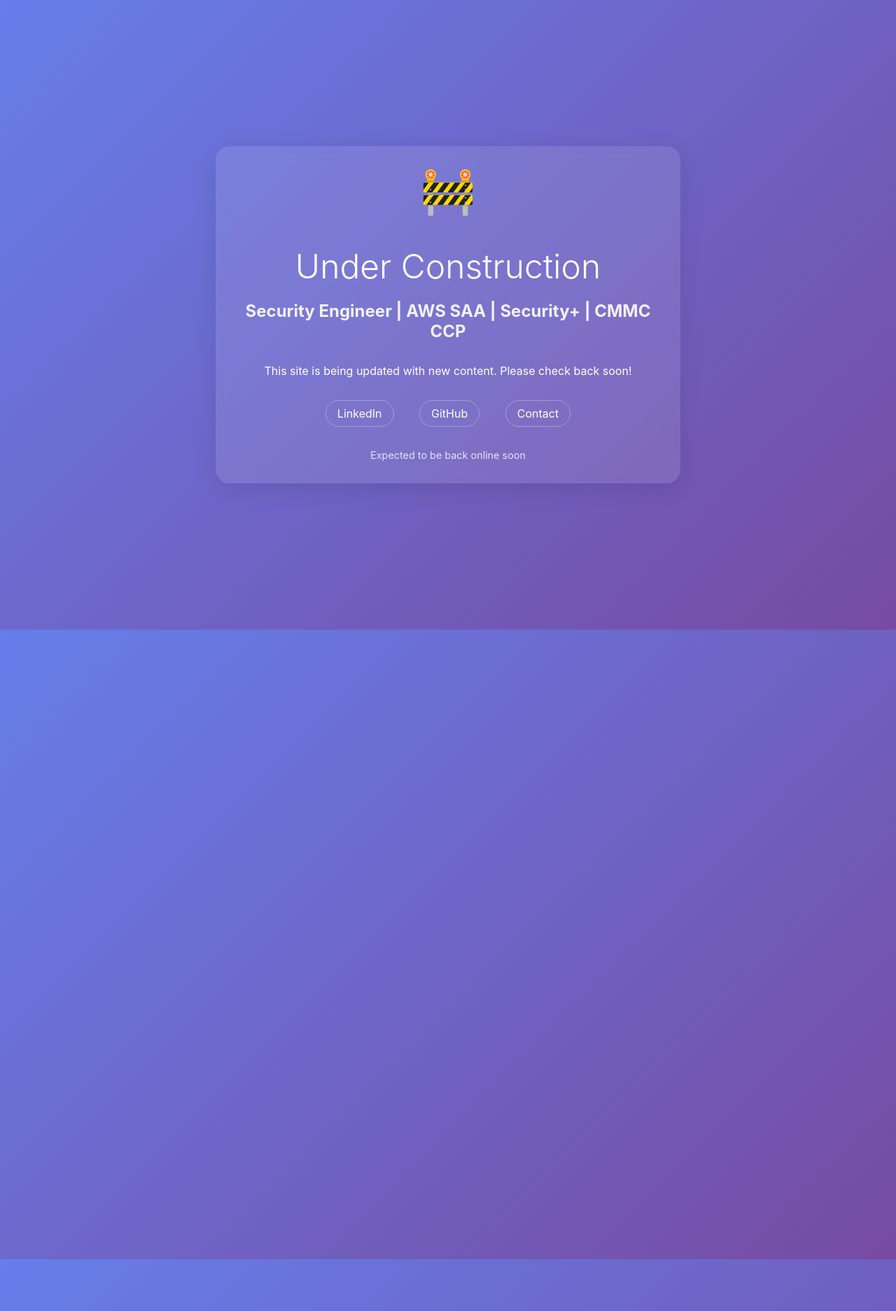
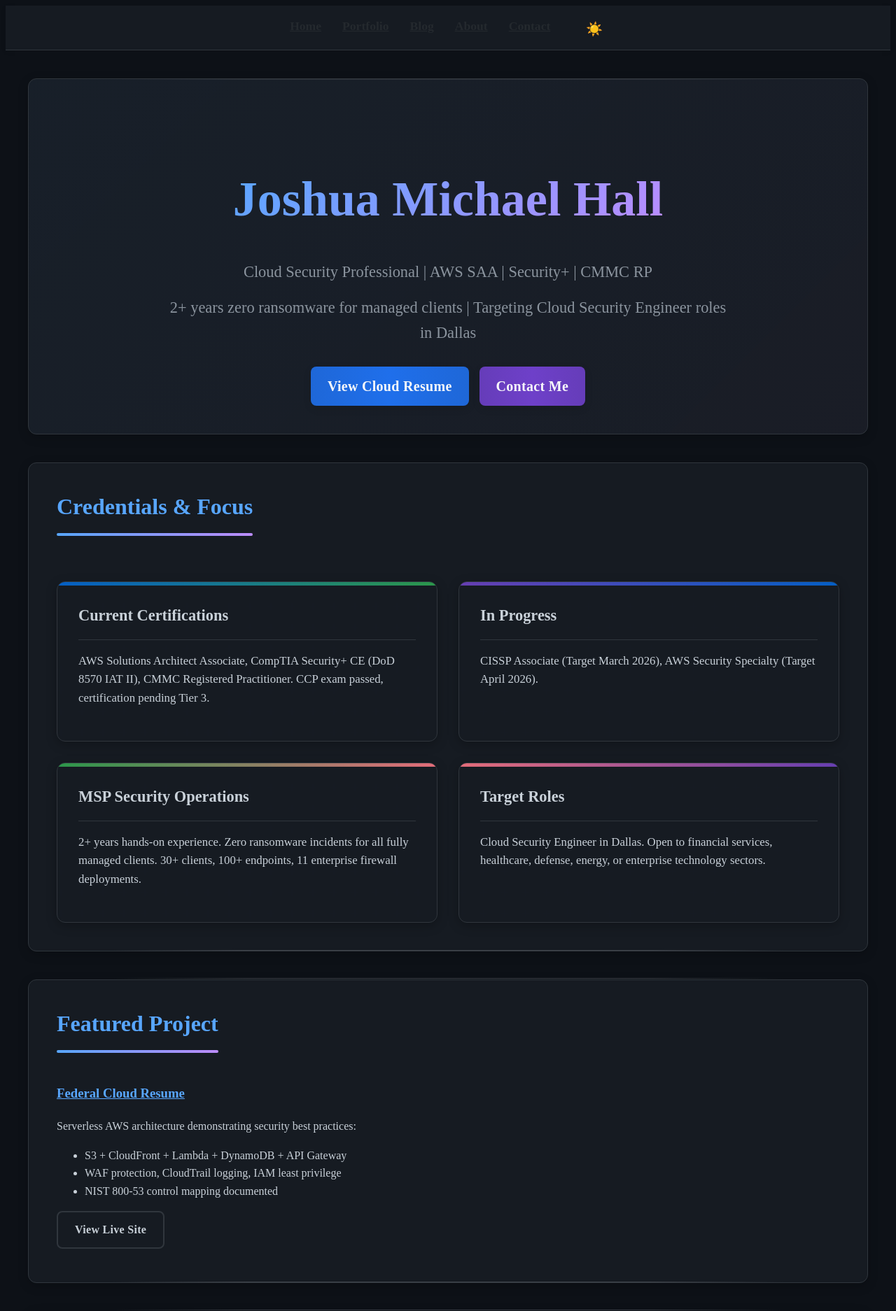
Before and after one commit to joshuamichaelhall/joshuamichaelhall.github.io, a Jekyll site: the page built from index.markdown, in a window 1280 px wide. Shown: the top 1874 px of the page at 70% size. Built offline with Jekyll 4.4.1, drawn with Linux system fonts in a browser that asks for light colours; nearby versions of some CDN libraries; some of the changed text lies outside the part shown.

Commit message:
Update positioning for Dallas Cloud Security Engineer targeting
- Restore site from maintenance mode
- Update config description
- Rewrite home layout with current credentials
- Update about page with Dallas focus
- Remove Huntsville references throughout

Co-Authored-By: Claude Opus 4.5 <noreply@anthropic.com>

```diff
--- a/_config.yml
+++ b/_config.yml
@@ -2,9 +2,9 @@
 title: Joshua Michael Hall
 email: contact@joshuamichaelhall.com
 description: >-
-  Cloud Security Professional | 30+ Clients Secured | Zero Ransomware Incidents |
-  AWS Solutions Architect | Security+ | Federal Defense Contractor Ready |
-  Mid-Level Cloud Security Engineer Targeting Defense Sector.
+  Cloud Security Professional | AWS SAA | Security+ | CMMC RP |
+  Zero Ransomware for Managed Clients | Targeting Cloud Security Engineer Roles |
+  Dallas Financial Services, Healthcare, Defense, Energy, or Enterprise Technology.
 baseurl: "" # the subpath of your site, e.g. /blog
 url: "https://joshuamichaelhall.com"
 twitter_username: JoshuaHallTech
--- a/_layouts/home.html
+++ b/_layouts/home.html
@@ -5,51 +5,60 @@ layout: default
   <div class="hero-section with-divider">
     <div class="hero-content">
       <h1>Joshua Michael Hall</h1>
-      <p>IT Infrastructure Professional | MSP Founder | Expanding into Cloud Architecture</p>
+      <p>Cloud Security Professional | AWS SAA | Security+ | CMMC RP</p>
+      <p class="hero-subtitle">2+ years zero ransomware for managed clients | Targeting Cloud Security Engineer roles in Dallas</p>
 
       <div class="hero-links">
-        <a href="/portfolio" class="btn primary-btn cta-main-btn">View Portfolio</a>
+        <a href="https://joshuahall.tech" class="btn primary-btn cta-main-btn" target="_blank">View Cloud Resume</a>
         <a href="/contact" class="btn secondary-btn cta-main-btn">Contact Me</a>
       </div>
     </div>
   </div>
 
-  <div class="home-section with-divider" id="business-foundation">
-    <h2>Business Leadership Foundation</h2>
+  <div class="home-section with-divider" id="credentials">
+    <h2>Credentials & Focus</h2>
     <div class="tech-focus-grid">
       <div class="tech-focus-item">
-        <h3>MSP Business Success</h3>
-        <p>Founded and scaled managed services practice to $250K revenue serving 30+ SMB clients with 100% client satisfaction.</p>
+        <h3>Current Certifications</h3>
+        <p>AWS Solutions Architect Associate, CompTIA Security+ CE (DoD 8570 IAT II), CMMC Registered Practitioner. CCP exam passed, certification pending Tier 3.</p>
       </div>
       <div class="tech-focus-item">
-        <h3>Technical Infrastructure</h3>
-        <p>Managed heterogeneous environments (Linux, Windows, macOS) with zero ransomware incidents across multiple client sites.</p>
+        <h3>In Progress</h3>
+        <p>CISSP Associate (Target March 2026), AWS Security Specialty (Target April 2026).</p>
       </div>
       <div class="tech-focus-item">
-        <h3>Cloud Transition</h3>
-        <p>Expanding expertise into AWS cloud architecture through systematic certification pursuit and hands-on project development.</p>
+        <h3>MSP Security Operations</h3>
+        <p>2+ years hands-on experience. Zero ransomware incidents for all fully managed clients. 30+ clients, 100+ endpoints, 11 enterprise firewall deployments.</p>
       </div>
       <div class="tech-focus-item">
-        <h3>Engineering Foundation</h3>
-        <p>Backend software engineering training with Ruby, PostgreSQL, and system design from Launch School program.</p>
+        <h3>Target Roles</h3>
+        <p>Cloud Security Engineer in Dallas. Open to financial services, healthcare, defense, energy, or enterprise technology sectors.</p>
       </div>
     </div>
   </div>
 
   <div class="home-section with-divider" id="projects">
-    <h2>Projects</h2>
-    <div id="github-projects"></div>
-    <div class="section-link">
-      <a href="/portfolio" class="btn outlined-btn">View All Projects</a>
+    <h2>Featured Project</h2>
+    <div class="project-highlight">
+      <h3><a href="https://joshuahall.tech" target="_blank">Federal Cloud Resume</a></h3>
+      <p>Serverless AWS architecture demonstrating security best practices:</p>
+      <ul>
+        <li>S3 + CloudFront + Lambda + DynamoDB + API Gateway</li>
+        <li>WAF protection, CloudTrail logging, IAM least privilege</li>
+        <li>NIST 800-53 control mapping documented</li>
+      </ul>
+      <a href="https://joshuahall.tech" class="btn outlined-btn" target="_blank">View Live Site</a>
     </div>
   </div>
 
-  <div class="home-section with-divider" id="articles">
-    <h2>Recent Articles</h2>
-    <div id="devto-articles"></div>
-    <div class="section-link">
-      <a href="/blog" class="btn outlined-btn">View All Articles</a>
+  <div class="home-section with-divider" id="connect">
+    <h2>Connect</h2>
+    <div class="connect-links">
+      <a href="https://linkedin.com/in/joshuamichaelhall" target="_blank" class="btn outlined-btn">LinkedIn</a>
+      <a href="https://github.com/joshuamichaelhall" target="_blank" class="btn outlined-btn">GitHub</a>
+      <a href="mailto:contact@joshuamichaelhall.com" class="btn outlined-btn">Email</a>
     </div>
+    <p class="availability">Currently in Arkansas, relocating to Dallas for the right opportunity. Available Q2 2026.</p>
   </div>
 
 </div>
--- /dev/null
+++ b/index.markdown
@@ -0,0 +1,4 @@
+---
+layout: home
+title: Home
+---
--- a/index.html
+++ b/maintenance.html
@@ -81,7 +81,7 @@
     <div class="container">
         <div class="construction-icon">🚧</div>
         <h1>Under Construction</h1>
-        <h2>Security Engineer | AWS SAA | Security+ | CMMC CCP</h2>
+        <h2>Security Engineer | AWS SAA | Security+ | CMMC RP</h2>
         <p>This site is being updated with new content. Please check back soon!</p>
 
         <div class="links">
```
Also changed, not shown: about.markdown (+10 -9 lines), pages/about.md (+15 -15 lines).
